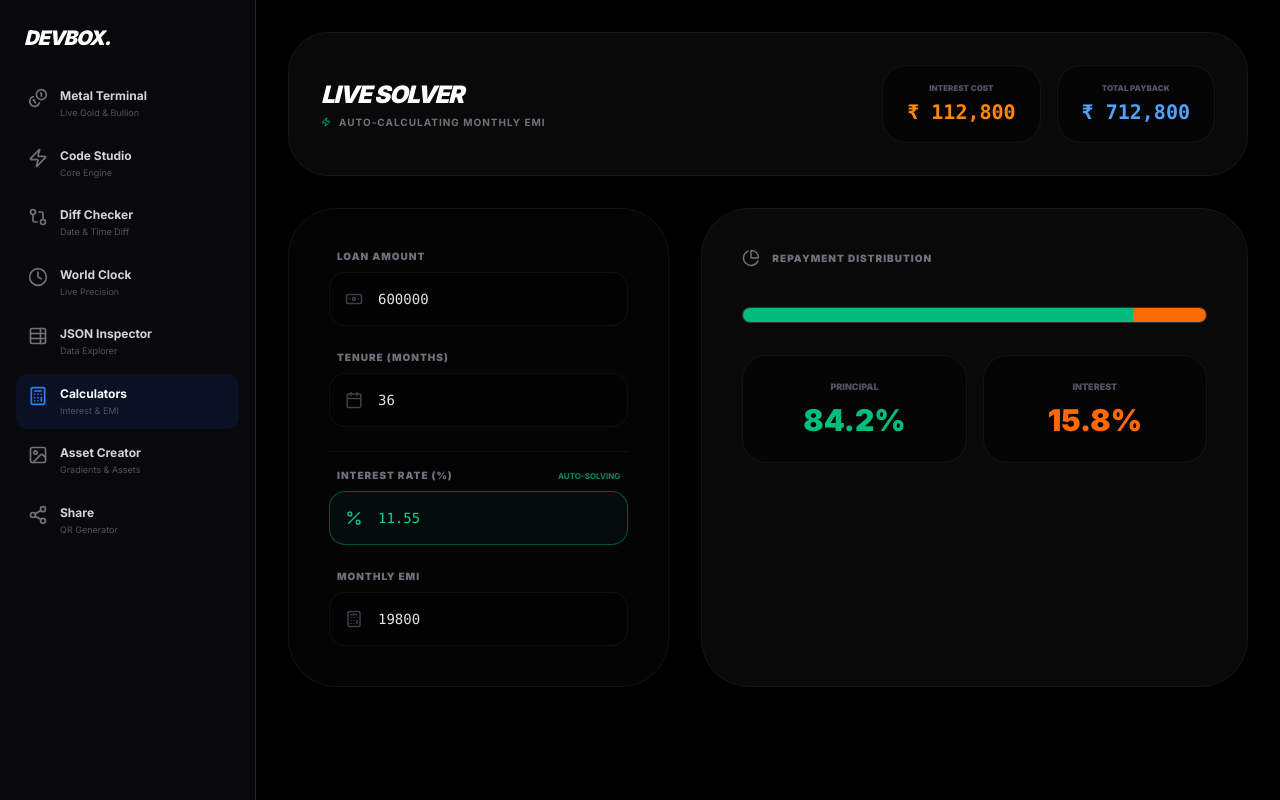
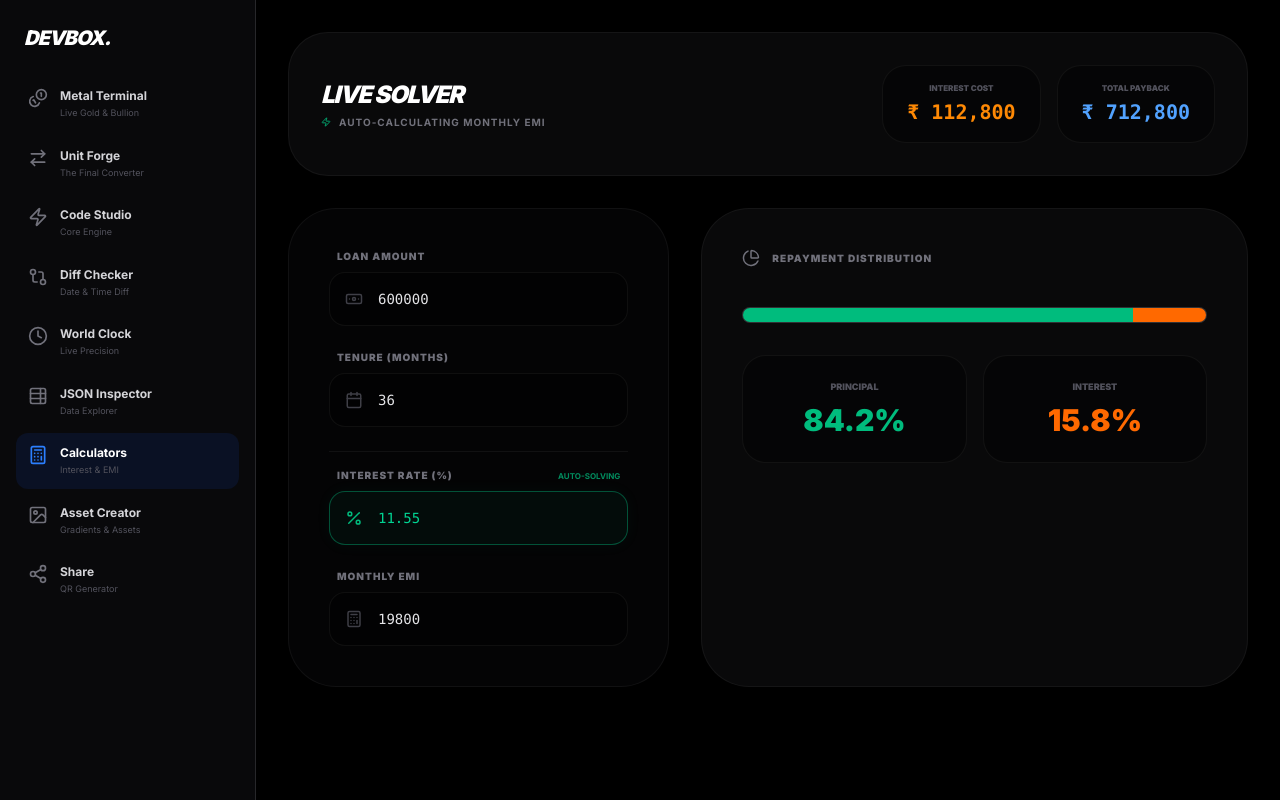
Before and after one commit to ramprasad-selvam/blog, a Next.js app: page /tools/calc in a window 1280 px wide. Built offline with nearby package versions, Linux system fonts and the light colour scheme.

Commit message:
unot forg

```diff
--- a/app/(tools)/layout.tsx
+++ b/app/(tools)/layout.tsx
@@ -4,7 +4,7 @@ import React, { useState } from "react";
 import Link from "next/link";
 import { usePathname } from "next/navigation";
 import {
-  Zap, FileCode, GitCompare, Clock,
+  Zap, ArrowRightLeft, GitCompare, Clock,
   Image as ImageIcon, Calculator, TableProperties,
   Menu, X, Coins, Share2
 } from "lucide-react";
@@ -15,6 +15,12 @@ const navItems = [
     icon: Coins,
     href: "/tools/metal",
     sub: "Live Gold & Bullion"
+  },
+  {
+    name: "Unit Forge",
+    icon: ArrowRightLeft,
+    href: "/tools/converter",
+    sub: "The Final Converter"
   },
   {
     name: "Code Studio",
--- a/app/page.tsx
+++ b/app/page.tsx
@@ -4,7 +4,7 @@ import { Hammer, BookText, UserCircle } from 'lucide-react';
 
 export default function LandingPage() {
   const links = [
-    { title: "Dev Tools", href: "/tools", icon: Hammer, desc: "JSON, Base64 & IDs", color: "text-blue-500" },
+    { title: "Dev Tools", href: "/tools/metal", icon: Hammer, desc: "JSON, Base64 & IDs", color: "text-blue-500" },
     { title: "Technical Blog", href: "/blog", icon: BookText, desc: "Thoughts on engineering", color: "text-emerald-500" },
     { title: "Portfolio", href: "/portfolio", icon: UserCircle, desc: "Work & Contact", color: "text-purple-500" },
   ];
```
